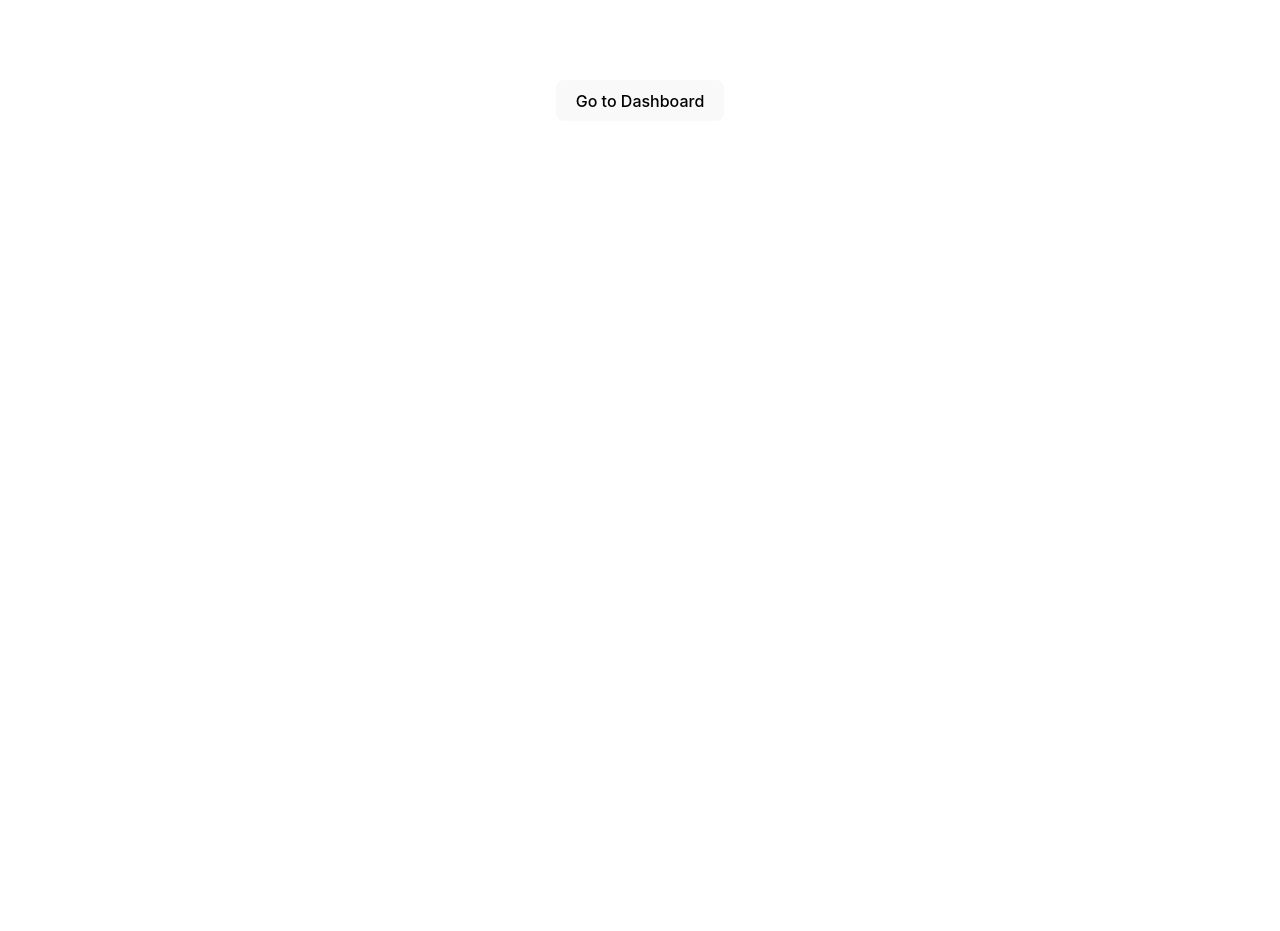
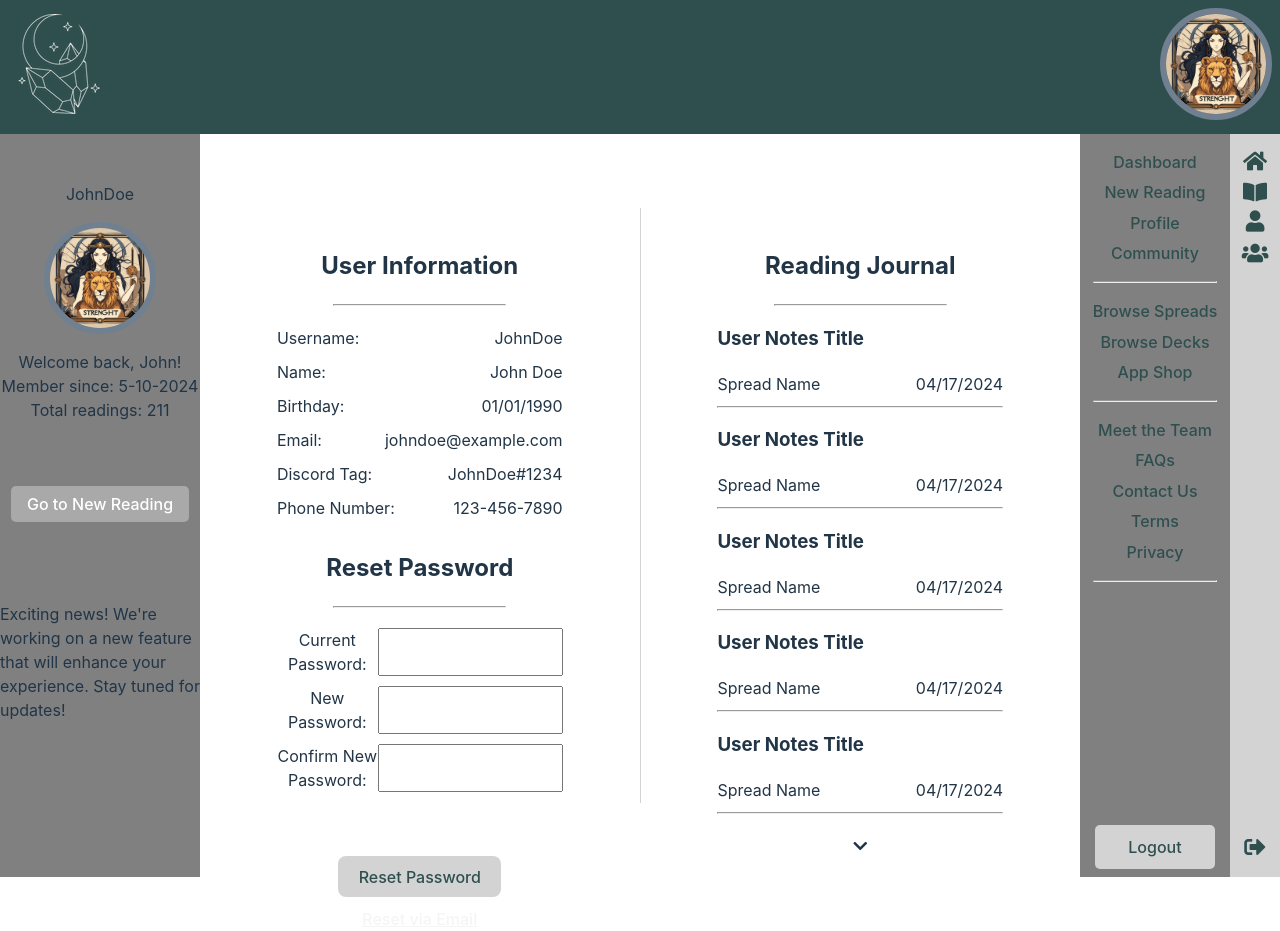
Before and after one commit to AndreaRene/router_testing, a React (Vite) app: page /dashboard in a window 1280 px wide. Before the commit this address led to /landing. Before the commit the page ends 800 px from the top, so only its background shows below. Built offline with nearby package versions, Linux system fonts and the light colour scheme.

Commit message:
updates for auth - redirect to dashboard when logged in on landing page

```diff
--- a/src/App.jsx
+++ b/src/App.jsx
@@ -6,20 +6,37 @@ const App = () => {
   return (
     <AuthProvider>
       <Router>
-        <Routes>
-          <Route path="/" element={<Layout content="landing" />} />
-          <Route path="/dashboard" element={<ProtectedContent content="dashboard" />} />
-          <Route path="/landing" element={<Layout content="landing" />} />
-          {/* Ensure all necessary routes are covered */}
-        </Routes>
+        <MainRoutes />
       </Router>
     </AuthProvider>
   );
 };
 
+const MainRoutes = () => {
+  const { isAuthenticated } = useAuth();
+
+  return (
+    <Routes>
+      <Route path="/" element={isAuthenticated ? <Navigate to="/dashboard" /> : <Layout content="landing" />} />
+      <Route path="/landing" element={isAuthenticated ? <Navigate to="/dashboard" /> : <Layout content="landing" />} />
+      <Route path="/dashboard" element={<ProtectedContent content="dashboard" />} />
+      <Route path="/profile" element={<ProtectedContent content="profile" />} />
+      <Route path="/newReading" element={<ProtectedContent content="newReading" />} />
+      <Route path="/community" element={<ProtectedContent content="community" />} />
+      <Route path="/aboutUs" element={<Layout content="aboutUs" />} />
+      <Route path="/faqs" element={<Layout content="faqs" />} />
+      <Route path="/privacy" element={<Layout content="privacy" />} />
+      <Route path="/terms" element={<Layout content="terms" />} />
+    </Routes>
+  );
+};
+
 const ProtectedContent = ({ content }) => {
   const { isAuthenticated } = useAuth();
+
+  // This ensures that if not authenticated, the user is redirected to the landing page.
   return isAuthenticated ? <Layout content={content} /> : <Navigate to="/landing" />;
 };
 
+
 export default App;
--- a/src/utils/auth/AuthContext.jsx
+++ b/src/utils/auth/AuthContext.jsx
@@ -1,9 +1,13 @@
 import { createContext, useContext, useState } from 'react';
 
-const AuthContext = createContext();
+// Properly define INITIAL_AUTH_STATE at the top of the file
+const INITIAL_AUTH_STATE = true; // Adjust this based on your default authentication state needs
 
-// Set this to true or false as needed for testing
-const INITIAL_AUTH_STATE = false;
+const AuthContext = createContext({
+  isAuthenticated: INITIAL_AUTH_STATE,  // Initialize with INITIAL_AUTH_STATE
+  login: () => {},
+  logout: () => {}
+});
 
 export const useAuth = () => useContext(AuthContext);
 
@@ -13,9 +17,19 @@ export const AuthProvider = ({ children }) => {
     const login = () => setIsAuthenticated(true);
     const logout = () => setIsAuthenticated(false);
 
+    // Provide a stable shape of the context value, including function stubs for safety
+    const value = {
+      isAuthenticated,
+      login,
+      logout
+    };
+
     return (
-        <AuthContext.Provider value={{ isAuthenticated, login, logout }}>
+        <AuthContext.Provider value={value}>
             {children}
         </AuthContext.Provider>
     );
 };
+
+// It's typically better to use named exports for hooks and components
+export default { AuthProvider, useAuth };
```
